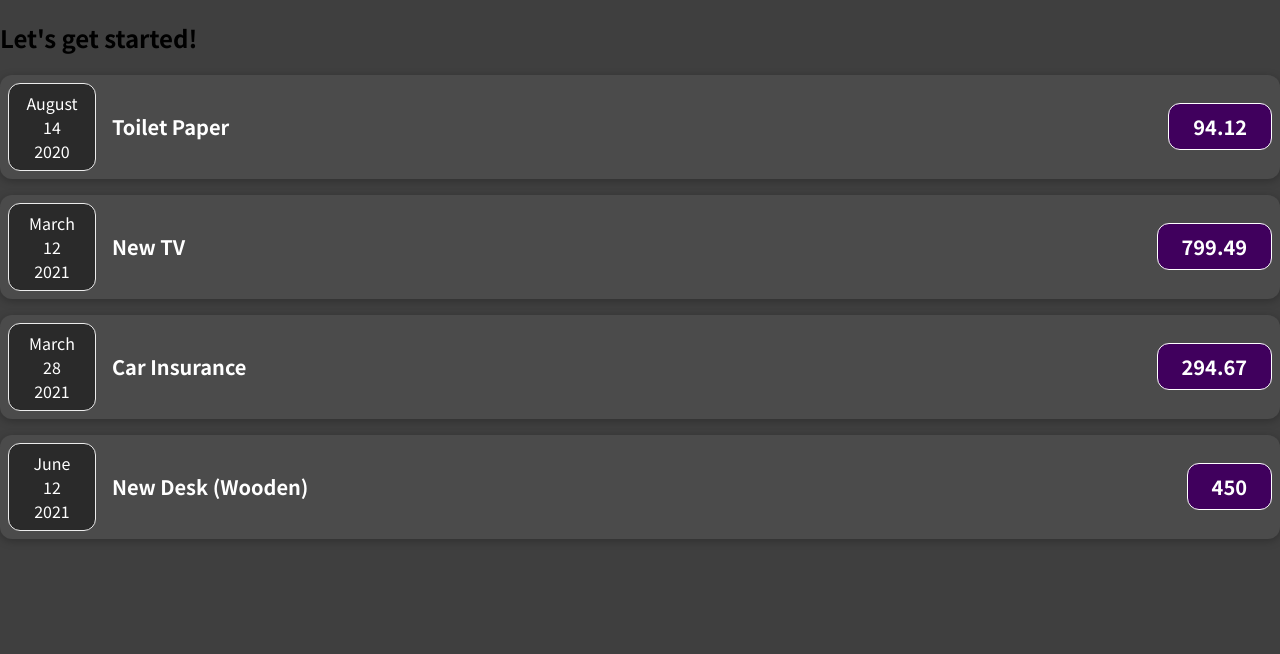
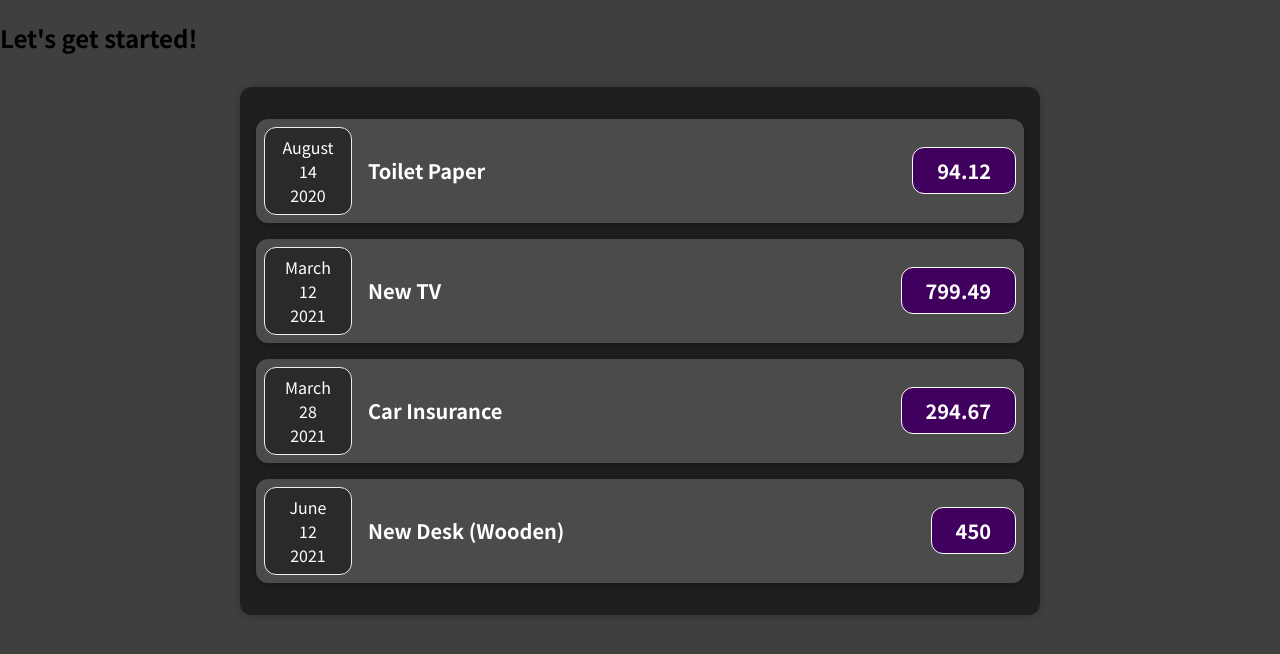
Before and after one commit to ChristinaGaitan/expenses-react, a JavaScript app: page / in a window 1280 px wide. Shown: the top 654 px of the page. Built offline with nearby package versions, Linux system fonts and the light colour scheme.

Commit message:
Create expenses component

```diff
--- a/src/App.js
+++ b/src/App.js
@@ -1,7 +1,7 @@
-import ExpenseItem from "./components/ExpenseItem";
+import Expenses from "./components/Expenses";
 
 function App() {
-  const expenses = [
+  const items = [
     {
       id: 'e1',
       title: 'Toilet Paper',
@@ -26,26 +26,7 @@
   return (
     <div>
       <h2>Let's get started!</h2>
-      <ExpenseItem
-        title={expenses[0].title}
-        amount={expenses[0].amount}
-        date={expenses[0].date}
-      />
-      <ExpenseItem
-        title={expenses[1].title}
-        amount={expenses[1].amount}
-        date={expenses[1].date}
-      />
-      <ExpenseItem
-        title={expenses[2].title}
-        amount={expenses[2].amount}
-        date={expenses[2].date}
-      />
-      <ExpenseItem
-        title={expenses[3].title}
-        amount={expenses[3].amount}
-        date={expenses[3].date}
-      />
+      <Expenses items={items} />
     </div>
   );
 }
--- /dev/null
+++ b/src/components/Expenses.css
@@ -0,0 +1,9 @@
+.expenses {
+  padding: 1rem;
+  background-color: rgb(31, 31, 31);
+  margin: 2rem auto;
+  width: 50rem;
+  max-width: 95%;
+  border-radius: 12px;
+  box-shadow: 0 1px 8px rgba(0, 0, 0, 0.25);
+}
--- /dev/null
+++ b/src/components/Expenses.js
@@ -0,0 +1,31 @@
+import './Expenses.css'
+import ExpenseItem from "./ExpenseItem";
+
+function Expenses(props) {
+  return (
+    <div className='expenses  '>
+      <ExpenseItem
+        title={props.items[0].title}
+        amount={props.items[0].amount}
+        date={props.items[0].date}
+      />
+      <ExpenseItem
+        title={props.items[1].title}
+        amount={props.items[1].amount}
+        date={props.items[1].date}
+      />
+      <ExpenseItem
+        title={props.items[2].title}
+        amount={props.items[2].amount}
+        date={props.items[2].date}
+      />
+      <ExpenseItem
+        title={props.items[3].title}
+        amount={props.items[3].amount}
+        date={props.items[3].date}
+      />
+    </div>
+  )
+}
+
+export default Expenses;
```
